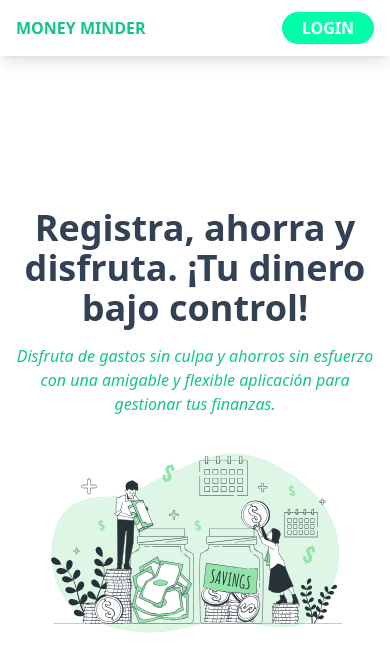
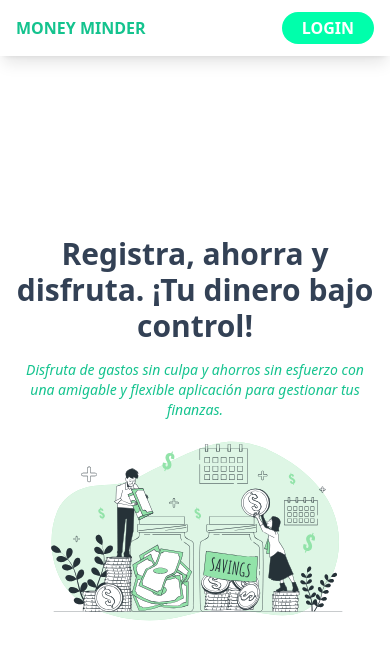
Before and after one commit to arturhonores/final-project-cliente, a React (Create React App) app: page / in a window 390 px wide. Shown: the top 672 px of the page. Built offline with nearby package versions, Linux system fonts and the light colour scheme.

Commit message:
styles 90%

```diff
--- a/src/components/EditPerfilForm.jsx
+++ b/src/components/EditPerfilForm.jsx
@@ -86,10 +86,12 @@ const EditPerfilForm = () => {
                     <label className="block text-left text-gray-500 text-sm font-bold mb-2">Correo</label>
                     <input className="rounded-lg w-full border-slate-400 bg-slate-200 cursor-not-allowed" type='email' disabled value={user.email} id='email' name='email' />
                 </div>
-                <div className="w-3/4 md:w-1/2 mx-auto group relative">
+                <div className="w-3/4 md:w-1/2 mx-auto">
                     <label className="block text-left text-gray-500 text-sm font-bold mb-2">Límite de gasto mensual</label>
-                    <input className="rounded-lg w-full border-slate-400 focus:border-none focus:ring-verde-claro focus:outline-none" type='number' min='0' onChange={handleInputChange} value={limit} id='limit' name='limit' />
-                    <p className="rounded-lg  px-4 py-2 text-white text-xs font-semibold hidden group-hover:block group-hover:absolute group-hover:-top-7 group-hover:bg-verde-oscuro transition duration-300">Opcionalmente puedes asignar un límite de gasto mensual</p>
+                    <div className='group relative'>
+                        <input className="rounded-lg w-full border-slate-400 focus:border-none focus:ring-verde-claro focus:outline-none" type='number' min='0' onChange={handleInputChange} value={limit} id='limit' name='limit' />
+                        <p className="rounded-lg px-4 text-center text-white text-xs font-semibold hidden group-hover:flex group-hover:items-center group-hover:absolute group-hover:justify-center group-hover:h-11 group-hover:-top-11 group-hover:right-0 group-hover:left-0 group-hover:bg-verde-oscuro transition duration-300">Opcionalmente puedes asignar un límite de gasto mensual</p>
+                    </div>
                 </div>
                 <div className="w-3/4 md:w-1/2 mx-auto">
                     <label className="block text-left text-gray-500 text-sm font-bold mb-2">Avatar</label>
--- a/src/components/HomePage.jsx
+++ b/src/components/HomePage.jsx
@@ -3,9 +3,9 @@ import { motion } from 'framer-motion'
 
 const HomePage = () => {
     return (
-        <div className='max-w-7xl px-4 mx-auto flex flex-col items-center justify-center min-h-[500px] h-screen md:justify-center gap-8 md:flex-row'>
+        <div className='max-w-7xl px-4 mx-auto flex flex-col justify-center items-center h-screen min-h-[600px] gap-x-8 md:flex-row md:min-h-[400px]'>
             <motion.section
-                className='text-center space-y-4 md:w-1/2 md:text-left'
+                className='text-center space-y-4 md:w-1/2 py-4 md:text-left md:py-0'
                 initial={{ opacity: 0, x: -100 }}
                 animate={{ opacity: 1, x: 0 }}
                 transition={{
@@ -19,11 +19,11 @@ const HomePage = () => {
                     }
                 }}
             >
-                <h1 className='text-4xl font-bold text-slate-700 lg:text-5xl xl:text-6xl'>Registra, ahorra y disfruta. ¡Tu dinero bajo control!</h1>
-                <p className='italic text-verde-oscuro md:text-lg'>Disfruta de gastos sin culpa y ahorros sin esfuerzo con una amigable y flexible aplicación para gestionar tus finanzas.</p>
+                <h1 className='text-3xl font-bold text-slate-700 md:text-4xl lg:text-5xl xl:text-6xl'>Registra, ahorra y disfruta. ¡Tu dinero bajo control!</h1>
+                <p className='italic text-verde-oscuro text-sm md:text-md lg:text-lg'>Disfruta de gastos sin culpa y ahorros sin esfuerzo con una amigable y flexible aplicación para gestionar tus finanzas.</p>
             </motion.section>
             <section className='w-10/12 md:w-1/2'>
-                <motion.img
+                <motion.img className='max-h-[250px] md:max-h-none'
                     src={logoHomepage}
                     alt=""
                     width="100%"
--- a/src/components/PieGraphic.jsx
+++ b/src/components/PieGraphic.jsx
@@ -25,6 +25,10 @@ const PieGraphic = ({ data }) => {
             arcLinkLabelsSkipAngle={10}
             arcLinkLabelsTextColor="#333333"
             arcLinkLabelsThickness={2}
+            //modificación
+            arcLinkLabelsStraightLength={5}
+            arcLinkLabelsTextOffset={3}
+            //
             arcLinkLabelsColor={{ from: 'color' }}
             arcLabelsSkipAngle={10}
             arcLabelsTextColor={{
--- a/src/components/PieGraphicPeriod.jsx
+++ b/src/components/PieGraphicPeriod.jsx
@@ -24,6 +24,10 @@ const PieGraphicPeriod = ({ data }) => {
             arcLinkLabelsSkipAngle={10}
             arcLinkLabelsTextColor="#333333"
             arcLinkLabelsThickness={2}
+            //modificación
+            arcLinkLabelsStraightLength={5}
+            arcLinkLabelsTextOffset={3}
+            //
             arcLinkLabelsColor={{ from: 'color' }}
             arcLabelsSkipAngle={10}
             arcLabelsTextColor={{
--- a/src/pages/EditPerfilPage.jsx
+++ b/src/pages/EditPerfilPage.jsx
@@ -10,8 +10,8 @@ const EditPerfilPage = () => {
 
     return (
         <div className="max-w-7xl px-4 mx-auto">
-            <div className="h-screen flex flex-col justify-center items-center">
-                <div className="rounded-lg shadow-lg w-full py-8 mt-14 md:w-1/2">
+            <div className="flex flex-col items-center pt-28 pb-5">
+                <div className="rounded-lg shadow-lg w-full py-8 md:w-1/2">
                     <img src={user.avatar} alt="" className='w-20 aspect-square object-cover rounded-full shadow-inner mx-auto -mt-16' />
                     <h2 className="text-center text-azul-oscuro uppercase font-bold py-4">Editar Perfil</h2>
                     <EditPerfilForm />
--- a/src/pages/LoginPage.jsx
+++ b/src/pages/LoginPage.jsx
@@ -5,11 +5,11 @@ import LoginForm from "../components/LoginForm"
 const LoginPage = () => {
     return (
         <div className='max-w-7xl px-4 mx-auto'>
-            <div className='h-screen bg-red flex flex-col justify-center items-center gap-8 md:flex-row'>
+            <div className='h-screen min-h-[600px] bg-red flex flex-col justify-center items-center gap-8 md:flex-row'>
                 <section className='hidden md:w-1/2 md:block'>
-                    <img src={loginImage} alt="" width="100%" />
+                    <img src={loginImage} alt="" width="100%" className="md:max-h-[400px] lg:max-h-[500px]" />
                 </section>
-                <section className='text-center space-y-4 w-3/4 md:w-1/2 md:text-left'>
+                <section className='text-center space-y-4 w-3/4 md:w-1/2 md:text-left '>
                     <h2 className="text-center font-bold uppercase text-azul-oscuro">Iniciar Sesión</h2>
                     <p className="text-center">¿No tienes cuenta?<span className="text-azul-claro underline underline-offset-1 pl-3 hover:text-verde-oscuro"><Link to={"/registro"}>Crear Cuenta</Link></span></p>
                     <LoginForm></LoginForm>
--- a/src/pages/SingupPage.jsx
+++ b/src/pages/SingupPage.jsx
@@ -4,9 +4,9 @@ import SingupForm from "../components/SingupForm"
 const SingupPage = () => {
     return (
         <div className='max-w-7xl px-4 mx-auto'>
-            <div className='h-screen flex flex-col justify-center items-center gap-8 md:flex-row'>
+            <div className='h-screen min-h-[700px] flex flex-col justify-center items-center gap-8 md:flex-row md:min-h-[550px]'>
                 <section className='hidden md:w-1/2 md:block'>
-                    <img src={loginImage} alt="" width="100%" />
+                    <img src={loginImage} alt="" width="100%" className="md:max-h-[400px] lg:max-h-[500px]" />
                 </section>
                 <section className='text-center space-y-4 w-full md:w-1/2 md:text-left'>
                     <p className="text-center text-azul-oscuro font-bold text-lg uppercase">Regístrate</p>
```
